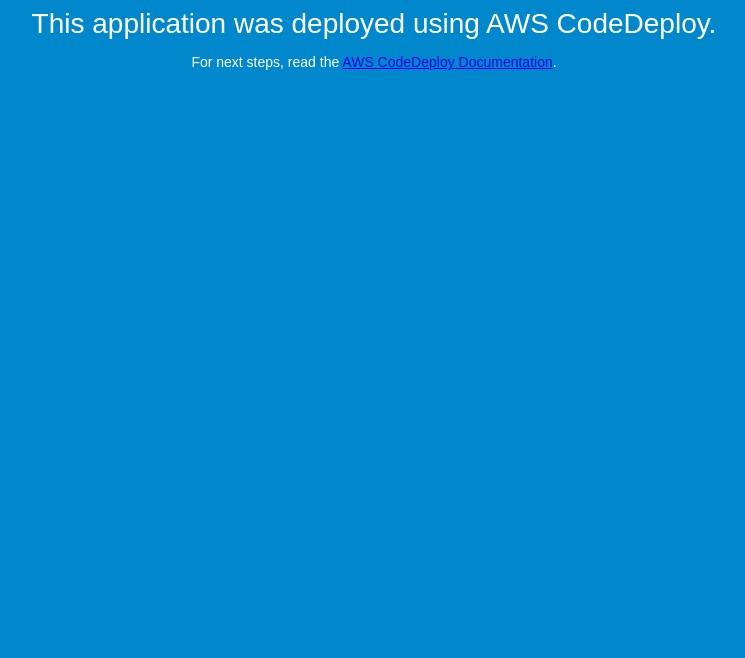
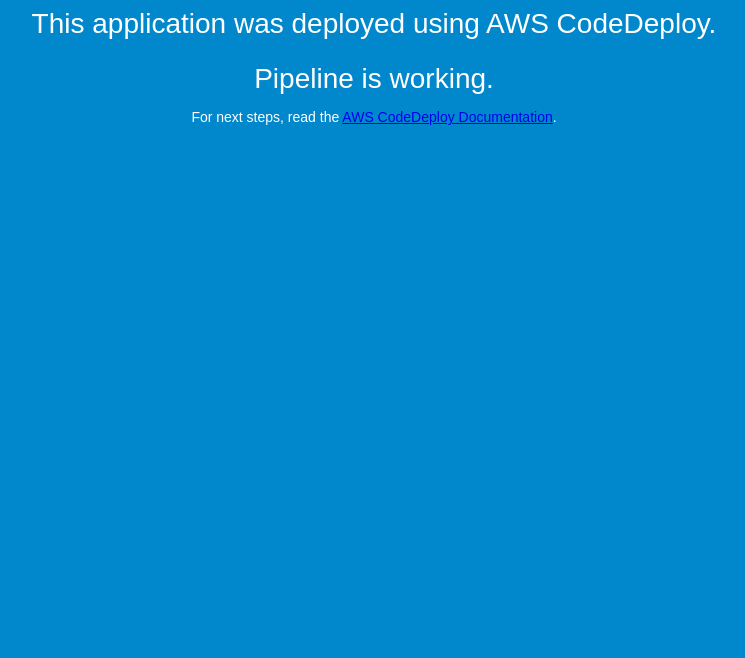
Before and after one commit to uicshivanijaswal/cdos-pipeline, a plain HTML site: page index.html in a window 1280 px wide. Shown: the part 142-800 px from the top of the page, without its empty margins (266-1011 px from the left). Drawn offline with Linux system fonts and the light colour scheme.

Commit message:
Added a line in index.html

```diff
--- a/index.html
+++ b/index.html
@@ -28,6 +28,7 @@
   <div align="center">
     <h1>Congratulations</h1>
     <h2>This application was deployed using AWS CodeDeploy.</h2>
+    <h2>Pipeline is working.</h2>
     <p>For next steps, read the <a href="http://aws.amazon.com/documentation/codedeploy">AWS CodeDeploy Documentation</a>.</p>
   </div>
 </body>
```
